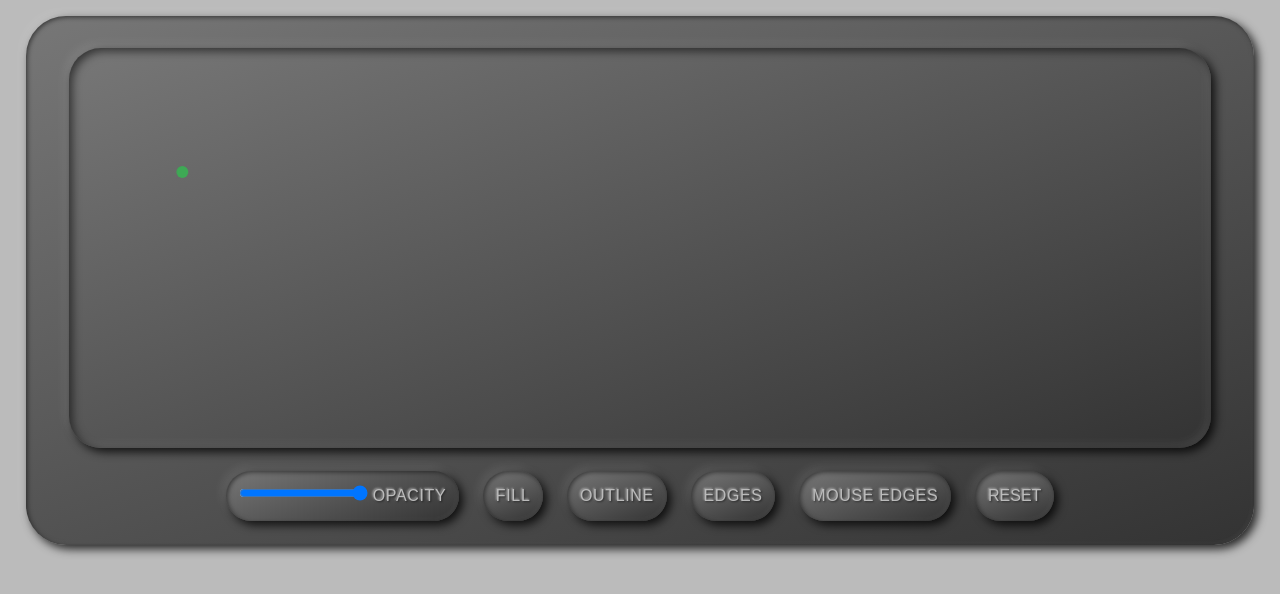
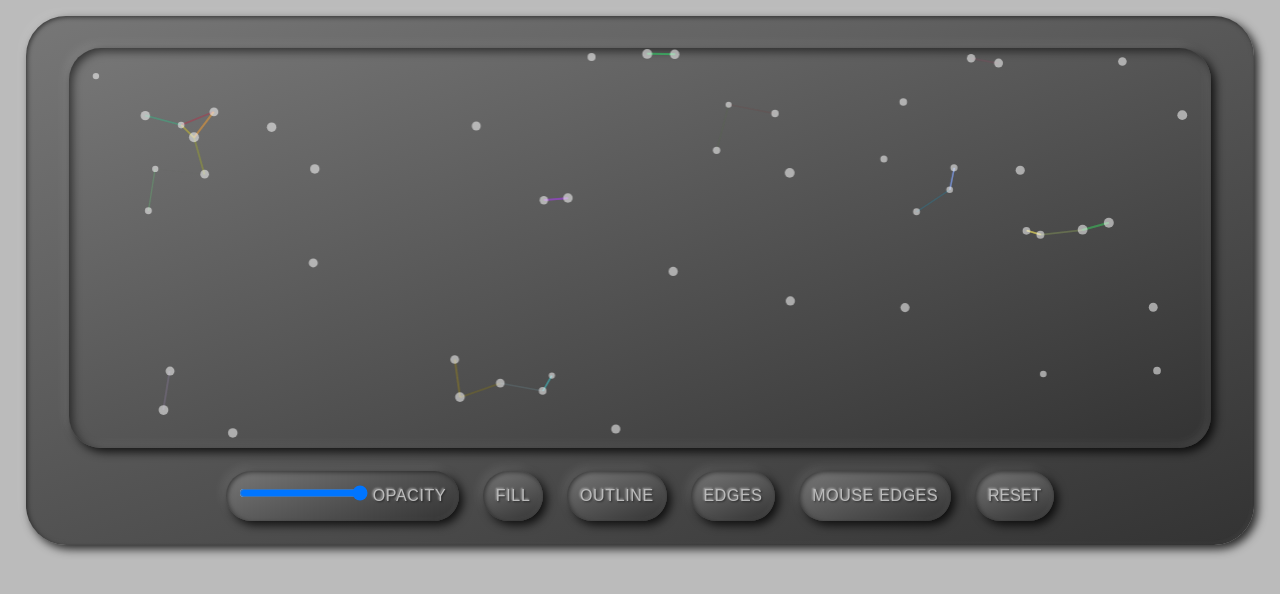
Before and after one commit to Ziplodocus/CanvasPlayground, a website built with Vite: page index.html in a window 1280 px wide. Built offline with nearby package versions, Linux system fonts and the light colour scheme; a web font is replaced by a local one.

Commit message:
Add mouse edges and resize handling

```diff
--- a/index.html
+++ b/index.html
@@ -20,10 +20,9 @@
 	<main>
 		<canvas is='particle-canvas' data-canvas-options='{
 				"edgeOpacity": 1,
-				"outline": false,
-				"pixelDensity": 2
+				"fillColor": "#ffffff88"
 			}' data-particle-options='{
-				"initialParticles": 1
+				"initialParticles": 50
 			}'>
 		</canvas>
 		<form>
--- a/src/classes/ParticleCanvas.js
+++ b/src/classes/ParticleCanvas.js
@@ -2,6 +2,7 @@ import { z, Z, zQuery } from '../../modules/zQuery/z-query';
 import { ParticleManager } from './ParticleManager';
 import { pi } from '../scripts/helpers';
 import { Color } from './Color.js';
+import { Vector2d } from './Vector2d';
 zQuery.init( [ 'events' ] );
 
 //Getting the size of the this and assigning it to an object
@@ -10,34 +11,39 @@ export class ParticleCanvas extends HTMLCanvasElement {
 		super()
 		// set up defaults all of them!!!
 		const defaultOptions = {
-			opacity: 0.5,
+			fillOpacity: 0.5,
 			edgeOpacity: 1,
 			mouseEdge: true,
 			fill: true,
+			fillColor: false,
 			outline: false,
+			outlineColor: false,
 			edges: true,
-			pixelDensity: 2
+			pixelDensity: 1
 		}
-		this.width = this.computedStyle( 'width' ).replace( 'px', '' )
-		this.height = this.computedStyle( 'height' ).replace( 'px', '' )
+		const canvasOptions = JSON.parse( this.getAttribute( 'data-canvas-options' ) )
+		const particleOptions = JSON.parse( this.getAttribute( 'data-particle-options' ) )
+		this.options = { ...defaultOptions, ...canvasOptions }
+		this.width = this.computedStyle( 'width' ).replace( 'px', '' ) * this.options.pixelDensity
+		this.height = this.computedStyle( 'height' ).replace( 'px', '' ) * this.options.pixelDensity
 		this.bounds = this.getBoundingClientRect()
 		this.ctx = this.getContext( '2d' )
-		this.ctx.lineCap = "butt";
-		const canvasOptions = JSON.parse( this.getAttribute( 'data-canvas-options' ) );
-		const particleOptions = JSON.parse( this.getAttribute( 'data-particle-options' ) )
-		this.options = { ...defaultOptions, ...canvasOptions };
+		this.ctx.lineCap = "round";
 		this.particleManager = new ParticleManager( particleOptions, this.width, this.height )
+		this.mousePosition = new Vector2d();
+
+		const sizeWatcher = new ResizeObserver( this.createResizeHandler() );
+		sizeWatcher.observe( this );
 
 		this.on( 'optionChange', this.handleOptionChange )
-		this.on( 'resize', this.createResizeHandler(), { 'passive': true } )
-		this.on( 'mousemove', this.createHoverHandler() )
+		this.on( 'resize', this.createResizeHandler(), { passive: true } )
+		this.on( 'mouseenter', this.createMouseEnterHandler() )
+		this.on( 'mousemove', this.createHoverHandler(), { passive: true } )
+		this.on( 'mouseleave', this.createMouseLeaveHandler() )
+		this.particleManager.on( 'inVicinity', this.createInVicinityHandler() )
 		this.on( 'click', e => {
-			this.particleManager.add( e.offsetX, e.offsetY )
+			this.particleManager.add( this.mousePosition.copy() )
 		} )
-		const handleInVicinity = e => {
-			if ( this.options.edges ) this.renderEdge( e.p, e.q );
-		}
-		this.particleManager.on( 'inVicinity', handleInVicinity )
 
 		const renderLoop = () => {
 			this.setUpParticleRendering();
@@ -47,50 +53,75 @@ export class ParticleCanvas extends HTMLCanvasElement {
 			this.particleManager.particles.forEach( p => {
 				this.renderParticle( p );
 			} )
+			this.renderMouseEdges();
 			requestAnimationFrame( renderLoop )
 		}
 		renderLoop()
 	}
+	get area() {
+		return this.width * this.height
+	}
 	createResizeHandler() {
 		let resizeId;
-		return () => {
-			console.log( 'resize' );
+		return ( entries ) => {
+			entries.forEach( entry => {
+				if ( this !== entry.target ) return;
 				clearTimeout( resizeId );
-			resizeId = setTimeout( this.resizeCanvas, 300 );
+				resizeId = setTimeout( this.createResizer(), 200 );
+			} )
 		}
 	}
-	createHoverHandler( options ) {
-		return event => {
-
+	createHoverHandler() {
+		return e => {
+			requestAnimationFrame( () => {
+				const mod = this.options.pixelDensity;
+				this.mousePosition.set( e.offsetX * mod, e.offsetY * mod );
+			} )
+		}
+	}
+	createMouseEnterHandler() {
+		return () => {
+			this.mousePosition[ "active" ] = true;
+		}
+	}
+	createMouseLeaveHandler() {
+		return () => {
+			this.mousePosition[ "active" ] = false;
+		}
+	}
+	createInVicinityHandler() {
+		return e => {
+			if ( this.options.edges ) this.renderEdge( e.p, e.q );
 		}
 	}
 	setUpParticleRendering() {
-		const ctx = this.ctx;
-		ctx.clearRect( 0, 0, this.width, this.height );
-	}
-	area() {
-		return this.width * this.height
+		this.ctx.clearRect( 0, 0, this.width, this.height );
 	}
 	refresh() {
-		this.width = this.computedStyle( 'width' ).replace( 'px', '' ) * ( this.options.pixelDensity || 1 );
-		this.height = this.computedStyle( 'height' ).replace( 'px', '' ) * ( this.options.pixelDensity || 1 );
+		this.width = this.computedStyle( 'width' ).replace( 'px', '' ) * this.options.pixelDensity;
+		this.height = this.computedStyle( 'height' ).replace( 'px', '' ) * this.options.pixelDensity;
 		this.bounds = this.getBoundingClientRect();
 	}
-	resize() {
-		console.log( 'triggered' );
-		const oldCanvasSize = { width: this.width, height: this.height };
+	createResizer() {
+		return () => {
+			const oldCanvasSize = { width: this.width, height: this.height, area: this.area };
 			this.refresh();
 
-		const sizeRatio = this.width / oldCanvasSize.width;
-		options.vicinity *= sizeRatio ** 0.5;
+			const sizeRatio = this.area / oldCanvasSize.area;
+			this.particleManager.options.vicinity *= sizeRatio ** 0.5;
 
-		this.particleManager.particles.forEach( particle => {
-			particle.x = particle.x * ( this.width / oldCanvasSize.width );
-			particle.y = particle.y * ( this.height / oldCanvasSize.height );
+			this.particleManager.particles.forEach( p => {
+				p.position.set(
+					p.x * ( this.width / oldCanvasSize.width ),
+					p.y * ( this.height / oldCanvasSize.height )
+				)
 			} )
+			this.particleManager.bounds.x = this.width;
+			this.particleManager.bounds.y = this.height;
 
-		this.height = Math.floor( options.resolutionModifier * this.height );
-		this.width = Math.floor( options.resolutionModifier * this.width );
+			this.height = Math.floor( this.options.pixelDensity * this.height );
+			this.width = Math.floor( this.options.pixelDensity * this.width );
+		}
 	}
 	renderParticle( p ) {
 		const ctx = this.ctx;
@@ -139,6 +170,38 @@ export class ParticleCanvas extends HTMLCanvasElement {
 		ctx.stroke()
 		ctx.globalAlpha = 1;
 	}
+	renderMouseEdges() {
+		if ( !this.mousePosition[ "active" ] ) return
+		this.particleManager.particles.forEach( p => {
+			const distance = p.position.minus( this.mousePosition ).norm;
+			if ( distance > this.particleManager.options.vicinity * 1.5 ) return;
+			const alpha = this.options.edgeOpacity - ( distance / ( ( this.particleManager.options.vicinity * 1.5 ) / this.options.edgeOpacity ) );
+			let edgeColor = '';
+			switch ( true ) {
+				case ( this.options.outlineColor ):
+					edgeColor = this.options.outlineColor;
+					break
+				case ( this.options.outline ):
+					edgeColor = p.lineColor.rgba;
+					break
+				case ( this.options.fillColor ):
+					edgeColor = this.options.fillColor;
+					break
+				default:
+					edgeColor = p.color.rgba;
+			}
+			const ctx = this.ctx;
+			ctx.strokeStyle = edgeColor;
+			ctx.globalAlpha = alpha;
+			ctx.lineWidth = p.radius * 0.8;
+			ctx.beginPath();
+			ctx.moveTo( p.x, p.y );
+			ctx.lineTo( this.mousePosition.x, this.mousePosition.y );
+			ctx.stroke()
+			ctx.globalAlpha = 1;
+		} )
+	}
+}
 // if ( options.mouseEdges ) {
 // 	if ( !mouse.inCanvas() ) return;
 
@@ -159,5 +222,4 @@ export class ParticleCanvas extends HTMLCanvasElement {
 // 		ctx.stroke();
 // 	}
 // }
-}
 window.customElements.define( 'particle-canvas', ParticleCanvas, { extends: 'canvas' } );
--- a/src/classes/ParticleManager.js
+++ b/src/classes/ParticleManager.js
@@ -6,16 +6,15 @@ export class ParticleManager extends EventEmitter {
   constructor( options, width, height ) {
     super()
     const defaultOptions = {
-      minSpeed: 0.5,
-      maxSpeed: 1,
-      minRadius: 5,
-      maxRadius: 20,
-      initialParticles: 1,
-      vicinity: 100
+      minSpeed: 0.2,
+      maxSpeed: 0.5,
+      minRadius: 3,
+      maxRadius: 5,
+      initialParticles: 10,
+      vicinity: 50
     }
     this.particles = []
     this.options = { ...defaultOptions, ...options }
-    console.log( this.options )
     this.bounds = { x: width, y: height }
 
     for ( let i = this.options.initialParticles; i > 0; i-- ) {
@@ -70,9 +69,9 @@ export class ParticleManager extends EventEmitter {
       if ( isOverlap ) {
         const diff = radii - distance;
         const ratio = p.radius / radii;
-        const padj = perpunit.mult( ratio * diff );
+        const padj = perpunit.mult( ( 1 - ratio ) * diff );
         p.position.adjust( padj );
-        const qadj = perpunit.mult( ( 1 - ratio ) * -diff );
+        const qadj = perpunit.mult( ratio * -diff );
         q.position.adjust( qadj );
       }
 
@@ -119,11 +118,9 @@ export class ParticleManager extends EventEmitter {
     const ops = this.options;
     return Math.random() * ( ops.maxSpeed - ops.minSpeed ) + ops.minSpeed;
   }
-  add( x, y ) {
-    const position = new Vector2d( x, y );
+  add( pos = this.randomPosition() ) {
     const speed = this.randomSpeed();
     const radius = this.options.minRadius + ( this.options.maxRadius - this.options.minRadius ) * ( ( speed - this.options.minSpeed ) / ( this.options.maxSpeed - this.options.minSpeed + 0.000001 ) )
-    console.log( radius );
-    this.particles.push( new Particle( position, speed, radius ) );
+    this.particles.push( new Particle( pos, speed, radius ) );
   }
 }
--- a/src/classes/Vector2d.js
+++ b/src/classes/Vector2d.js
@@ -6,6 +6,13 @@ export class Vector2d {
   }
   get norm() {
     return Math.sqrt( this.x ** 2 + this.y ** 2 )
+  }
+  copy() {
+    return new Vector2d( this.x, this.y )
+  }
+  set( x, y ) {
+    this.x = x;
+    this.y = y;
   }
   scale( scalar ) {
     this.x *= scalar;
--- a/src/styles/style.scss
+++ b/src/styles/style.scss
@@ -73,7 +73,7 @@ main {
 	height: 50vh;
 	width: 98%;
 	background: var(--background);
-	cursor: none;
+	// cursor: none;
 	box-shadow: var(--box-shadow-alt);
 	user-select: none;
 	transition: height 400ms;
```
Also changed, not shown: src/styles/style.css, src/styles/style.min.css, 2 other files. Lines whose indentation alone changed are shown as unchanged.
